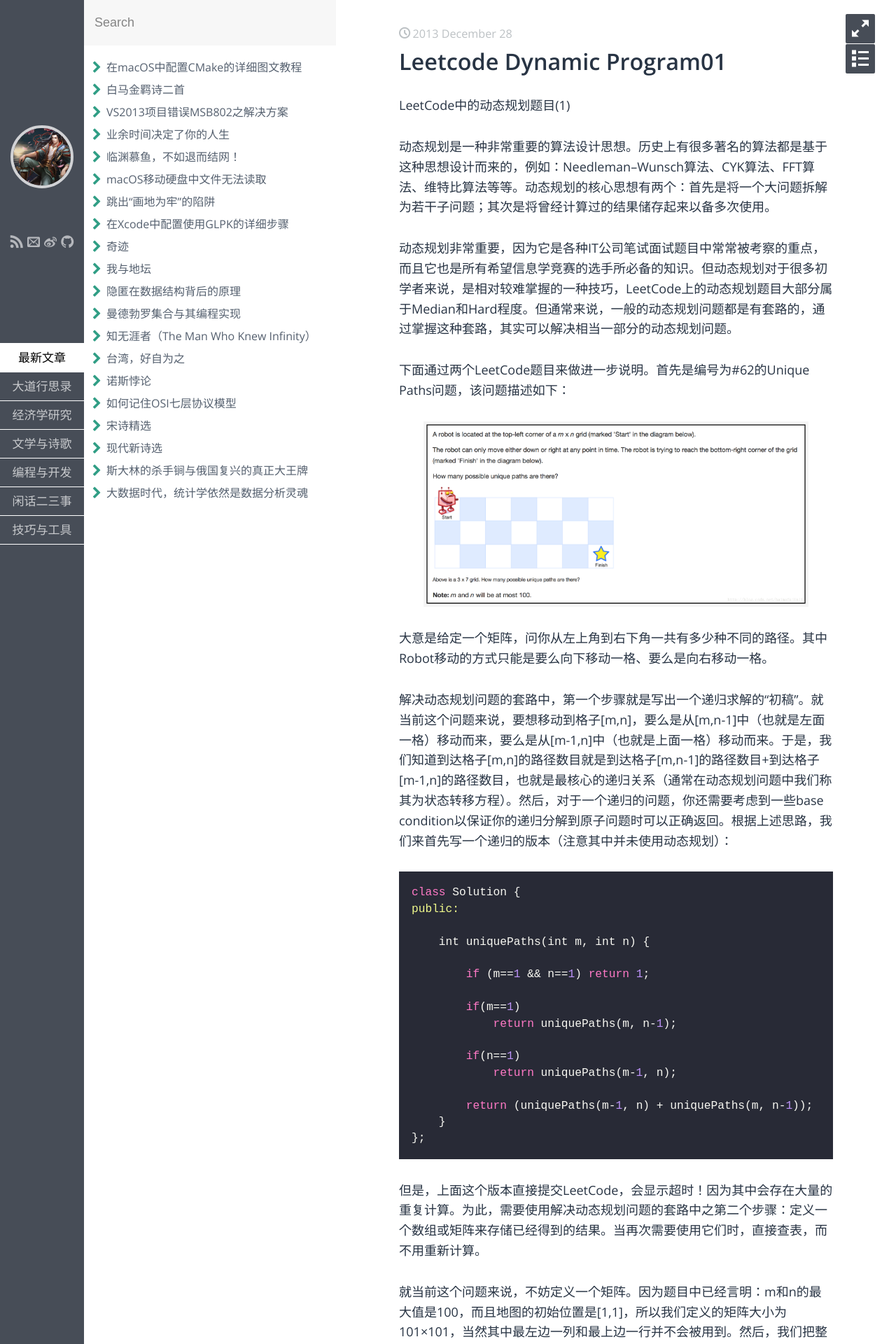
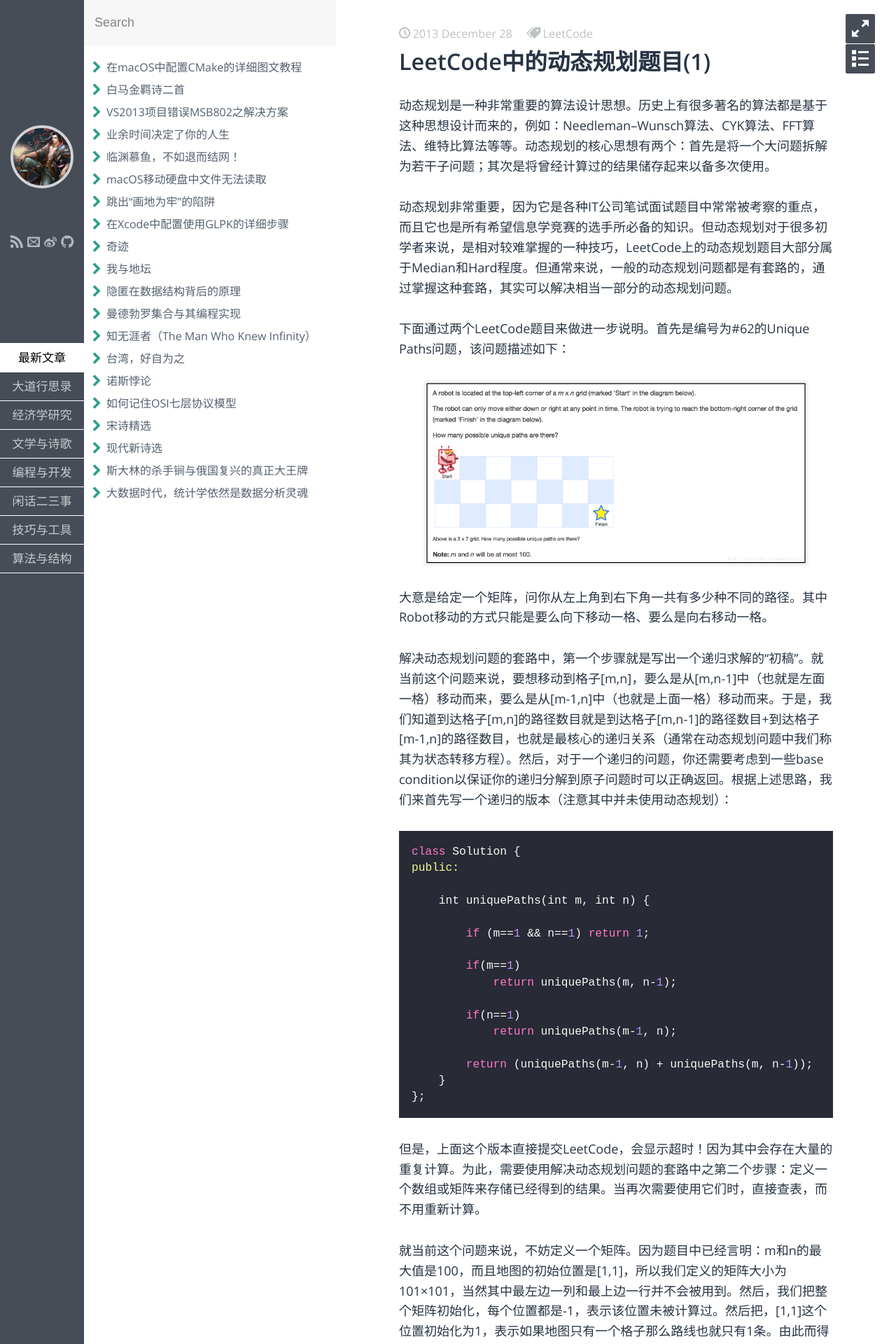
Before and after one commit to fzuo/baimafujinji, a Jekyll site: the page built from _posts/algorithm/2013-12-28-leetcode-dynamic-program01.md, in a window 1280 px wide. Shown: the top 1920 px of the page at 70% size. Built offline with Jekyll 4.4.1, drawn with Linux system fonts in a browser that asks for light colours; some web fonts are replaced; our own code applies the rules of GitHub Pages for plain Markdown files.

Commit message:
Update 2013-12-28-leetcode-dynamic-program01.md

```diff
--- a/_posts/algorithm/2013-12-28-leetcode-dynamic-program01.md
+++ b/_posts/algorithm/2013-12-28-leetcode-dynamic-program01.md
@@ -1,6 +1,10 @@
-
-
-LeetCode中的动态规划题目(1)
+---
+layout: post
+title: LeetCode中的动态规划题目(1)
+category: 算法与结构
+tags: LeetCode
+keywords: LeetCode,动态规划
+---
 
 
 动态规划是一种非常重要的算法设计思想。历史上有很多著名的算法都是基于这种思想设计而来的，例如：Needleman–Wunsch算法、CYK算法、FFT算法、维特比算法等等。动态规划的核心思想有两个：首先是将一个大问题拆解为若干子问题；其次是将曾经计算过的结果储存起来以备多次使用。
```
